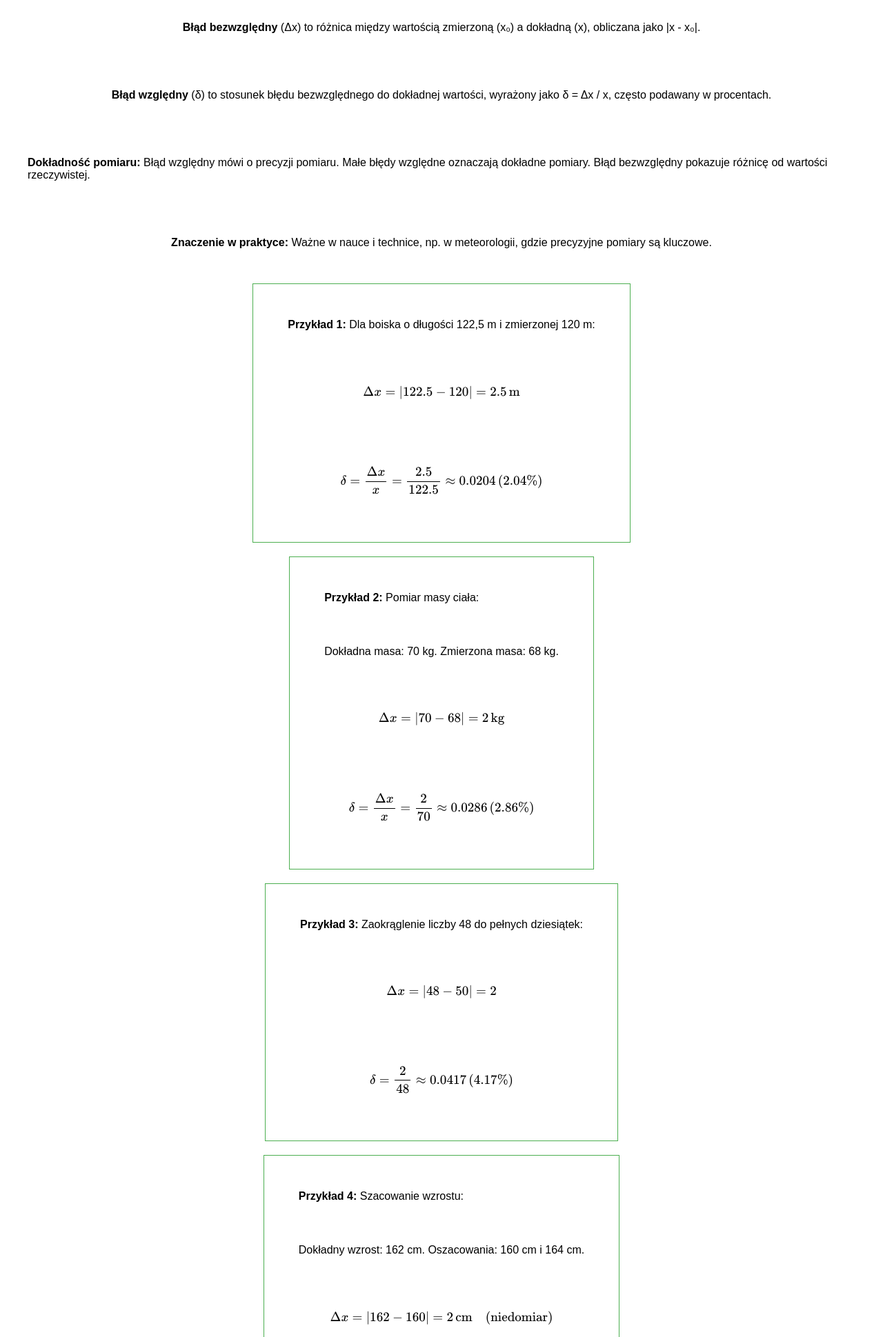
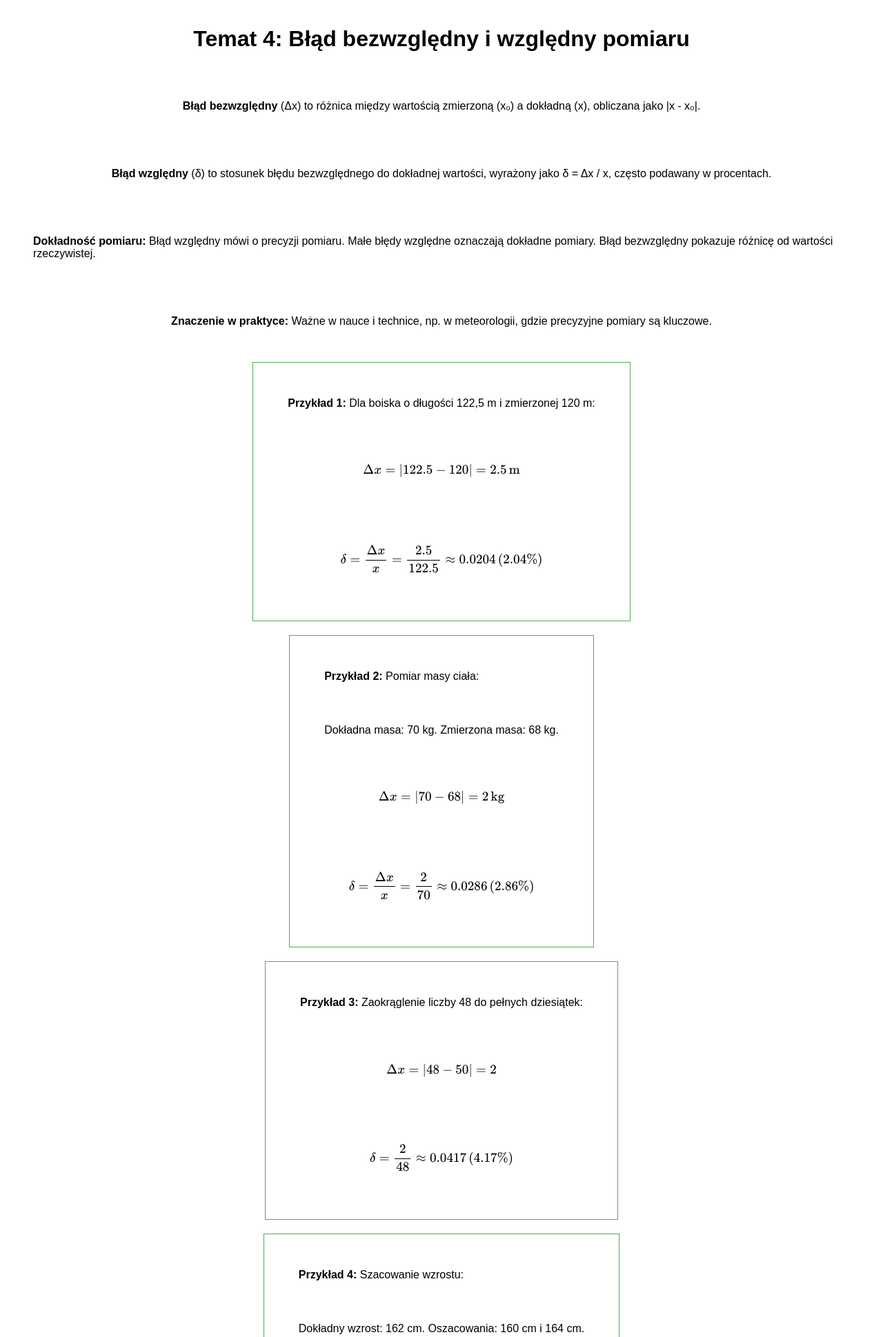
Before and after one commit to SzyKl24/Stat_site, a Flask app: page /temat4 in a window 1280 px wide. Shown: the top 1939 px of the page at 69% size. Run offline with Flask 3, Linux system fonts and the light colour scheme.

Commit message:
zautomatyzowane równanie strony od góry

```diff
--- a/templates/topics/temat1.html
+++ b/templates/topics/temat1.html
@@ -10,7 +10,7 @@
         flex-direction: column;
         justify-content: center;
         align-items: center;
-        height: 100vh;
+        height: auto;
         margin: 0;
         font-family: Arial, sans-serif;
         padding: 20px
--- a/templates/topics/temat2.html
+++ b/templates/topics/temat2.html
@@ -10,7 +10,7 @@
         flex-direction: column;
         justify-content: center;
         align-items: center;
-        height: 290vh;
+        height: auto;
         margin: 0;
         font-family: Arial, sans-serif;
       }
--- a/templates/topics/temat3.html
+++ b/templates/topics/temat3.html
@@ -10,7 +10,7 @@
         flex-direction: column;
         justify-content: center;
         align-items: center;
-        height: 420vh;
+        height: auto;
         margin: 0;
         font-family: Arial, sans-serif;
       }
--- a/templates/topics/temat4.html
+++ b/templates/topics/temat4.html
@@ -10,8 +10,7 @@
         flex-direction: column;
         justify-content: center;
         align-items: center;
-        height: 310vh;
-        margin: 0;
+        height: auto;
         font-family: Arial, sans-serif;
       }
       h1 {
--- a/templates/topics/temat5.html
+++ b/templates/topics/temat5.html
@@ -10,7 +10,7 @@
         flex-direction: column;
         justify-content: center;
         align-items: center;
-        height: 35vh;
+        height: auto;
         margin: 0;
         font-family: Arial, sans-serif;
       }
--- a/templates/topics/temat6.html
+++ b/templates/topics/temat6.html
@@ -10,7 +10,7 @@
         flex-direction: column;
         justify-content: center;
         align-items: center;
-        height: 35vh;
+        height: auto;
         margin: 0;
         font-family: Arial, sans-serif;
       }
--- a/templates/topics/temat7.html
+++ b/templates/topics/temat7.html
@@ -10,7 +10,7 @@
         flex-direction: column;
         justify-content: center;
         align-items: center;
-        height: 290vh;
+        height: auto;
         margin: 0;
         font-family: Arial, sans-serif;
       }
--- a/templates/topics/temat8.html
+++ b/templates/topics/temat8.html
@@ -10,7 +10,7 @@
         flex-direction: column;
         justify-content: center;
         align-items: center;
-        height: 290vh;
+        height: auto;
         margin: 0;
         font-family: Arial, sans-serif;
       }
```
